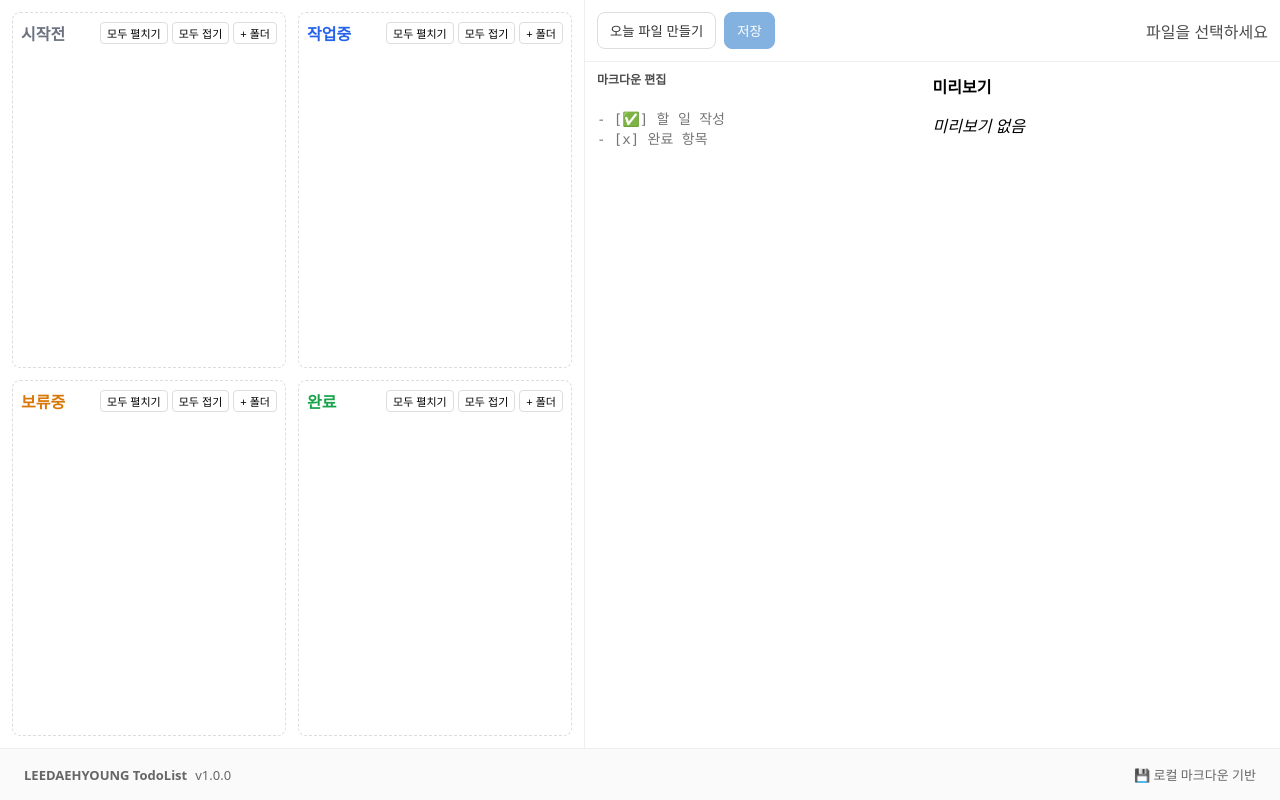
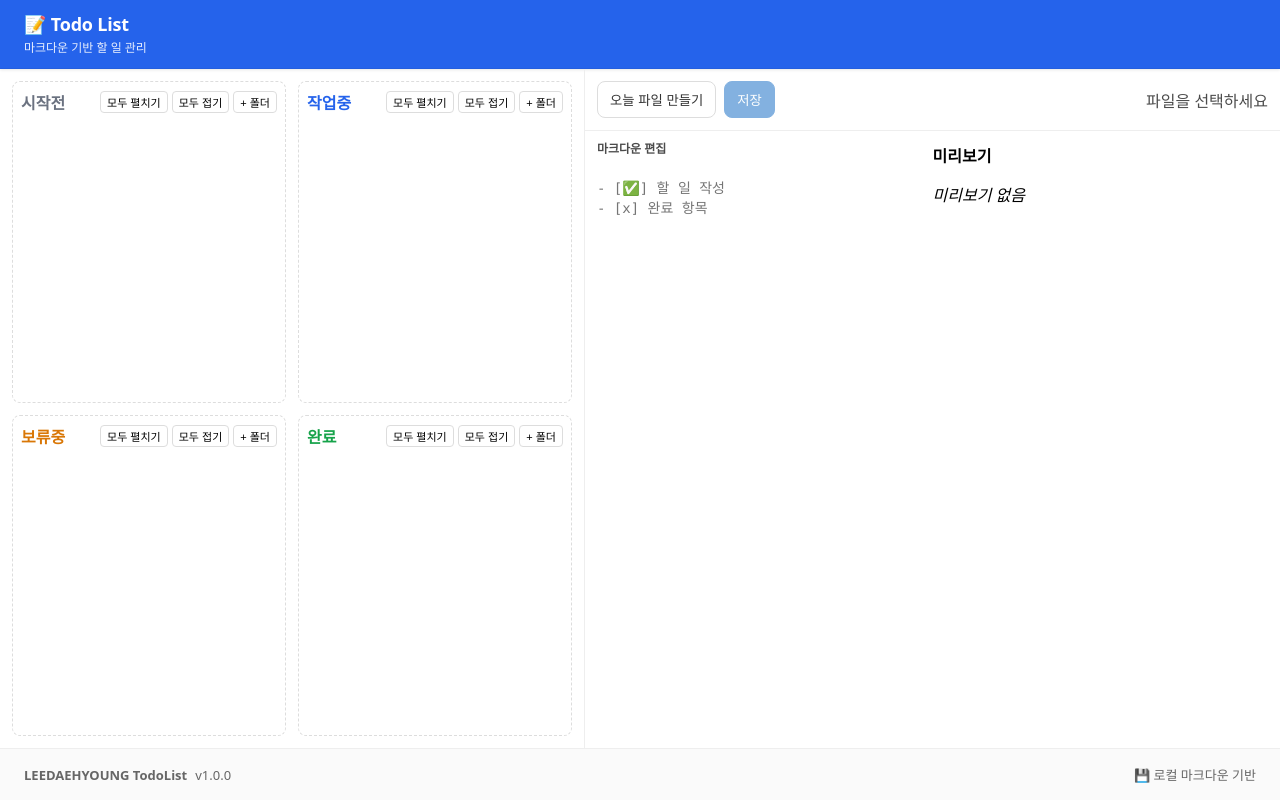
Before and after one commit to daepang/LEEDAEHYOUNG-TodoList, a Next.js app: page / in a window 1280 px wide. Built offline with nearby package versions, Linux system fonts and the light colour scheme.

Commit message:
fix: Header 컴포넌트 생성

```diff
--- /dev/null
+++ b/src/components/atoms/Header/Header.tsx
@@ -0,0 +1,12 @@
+import { headerContainerStyle, headerTitleStyle, headerSubtitleStyle } from "./style";
+
+export function Header() {
+    return (
+        <header style={headerContainerStyle}>
+            <div>
+                <h1 style={headerTitleStyle}>📝 Todo List</h1>
+                <p style={headerSubtitleStyle}>마크다운 기반 할 일 관리</p>
+            </div>
+        </header>
+    );
+}
--- /dev/null
+++ b/src/components/atoms/Header/style.ts
@@ -0,0 +1,21 @@
+export const headerContainerStyle = {
+    background: "#2563eb",
+    padding: "12px 24px",
+    boxShadow: "0 1px 3px rgba(0, 0, 0, 0.1)",
+    borderBottom: "1px solid rgba(0, 0, 0, 0.05)",
+} as const;
+
+export const headerTitleStyle = {
+    margin: 0,
+    fontSize: 18,
+    fontWeight: 700,
+    color: "#ffffff",
+    letterSpacing: "-0.2px",
+} as const;
+
+export const headerSubtitleStyle = {
+    margin: "2px 0 0 0",
+    fontSize: 12,
+    fontWeight: 400,
+    color: "rgba(255, 255, 255, 0.9)",
+} as const;
--- a/src/components/organisms/FileList/style.ts
+++ b/src/components/organisms/FileList/style.ts
@@ -15,7 +15,6 @@ export const headerStyle = {
   alignItems: "center",
   justifyContent: "space-between",
   marginBottom: 6,
-  gap: 4,
 } as const;
 
 export const getTitleStyle = (color: string) => ({
--- a/src/components/templates/TodoTemplate/TodoTemplate.tsx
+++ b/src/components/templates/TodoTemplate/TodoTemplate.tsx
@@ -2,6 +2,7 @@ import { Sidebar } from "@/components/organisms/Sidebar/Sidebar";
 import { Toolbar } from "@/components/molecules/Toolbar/Toolbar";
 import { Editor } from "@/components/organisms/Editor/Editor";
 import { Footer } from "@/components/atoms/Footer/Footer";
+import { Header } from "@/components/atoms/Header/Header";
 import { type FileItem } from "@/constants/types";
 import { type FolderType } from "@/constants/folders";
 import { containerStyle, mainContentStyle, editorContainerStyle } from "./style";
@@ -45,6 +46,7 @@ export function TodoTemplate({
 }: TodoTemplateProps) {
   return (
     <div style={containerStyle}>
+      <Header />
       <div style={mainContentStyle}>
         <Sidebar
           notStarted={notStarted}
```
